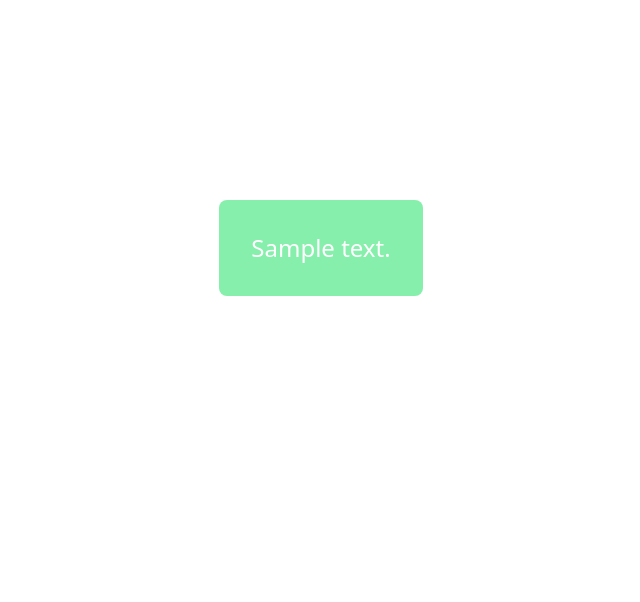
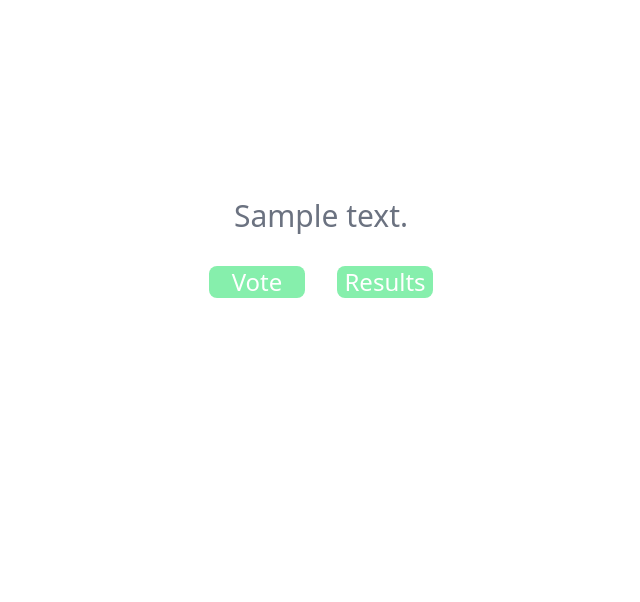
Before and after one commit to FreeSpirit0/ku-polls, a Django app: page /polls/ in a window 1280 px wide. Shown: the part 236-838 px from the top of the page, without its empty margins (319-959 px from the left). Run offline with Django 3.2, Linux system fonts and the light colour scheme; tables that the repository leaves empty hold one stand-in row (values such as "Sample post"); some libraries are stand-ins or nearby versions.

Commit message:
:hammer: Add vote and results link to each question #17

```diff
--- a/polls/templates/polls/index.html
+++ b/polls/templates/polls/index.html
@@ -3,17 +3,29 @@
 <head>
     {% extends "base.html" %}
   <meta charset="UTF-8">
-  <title>Polls</title>
+    {% block title %}
+        <title>Polls</title>
+    {% endblock %}
 </head>
 <body>
     <p>Polls</p>
     {% if latest_question_list %}
         {% block polls %}
-        <div>
         {% for question in latest_question_list %}
-            <a class="inline-flex items-center h-30 p-8 m-2 text-2xl text-white max-w-max max-h-full bg-green-300 rounded-lg hover:bg-green-500" href="{% url 'polls:detail' question.id %}">{{ question.question_text }}</a>
+            <div class="flex flex-col justify-center p-16 m-16">
+                <div class="text-center pb-8">
+                    <span class="text-3xl text-gray-500">{{ question.question_text }}</span>
+                </div>
+                <div class="flex flex-row space-x-8">
+                    <div class="text-center h-0 w-24 bg-green-300 rounded-lg hover:bg-green-500 pb-8">
+                        <a class="text-2xl text-white" href="{% url 'polls:detail' question.id %}">Vote</a>
+                    </div>
+                    <div class="text-center h-4 w-24 bg-green-300 rounded-lg hover:bg-green-500 pb-8">
+                        <a class="text-2xl text-white" href="{% url 'polls:results' question.id %}">Results</a>
+                    </div>
+                </div>
+            </div>
         {% endfor %}
-        </div>
         {% endblock %}
     {% else %}
         <p>No polls are available.</p>
--- a/theme/templates/base.html
+++ b/theme/templates/base.html
@@ -2,7 +2,9 @@
 <!DOCTYPE html>
 <html lang="en">
 	<head>
-    <title>Django Tailwind</title>
+        {% block title %}
+        <title>Django Tailwind</title>
+        {% endblock %}
 		<meta charset="UTF-8">
 		<meta name="viewport" content="width=device-width, initial-scale=1.0">
 		<meta http-equiv="X-UA-Compatible" content="ie=edge">
```
